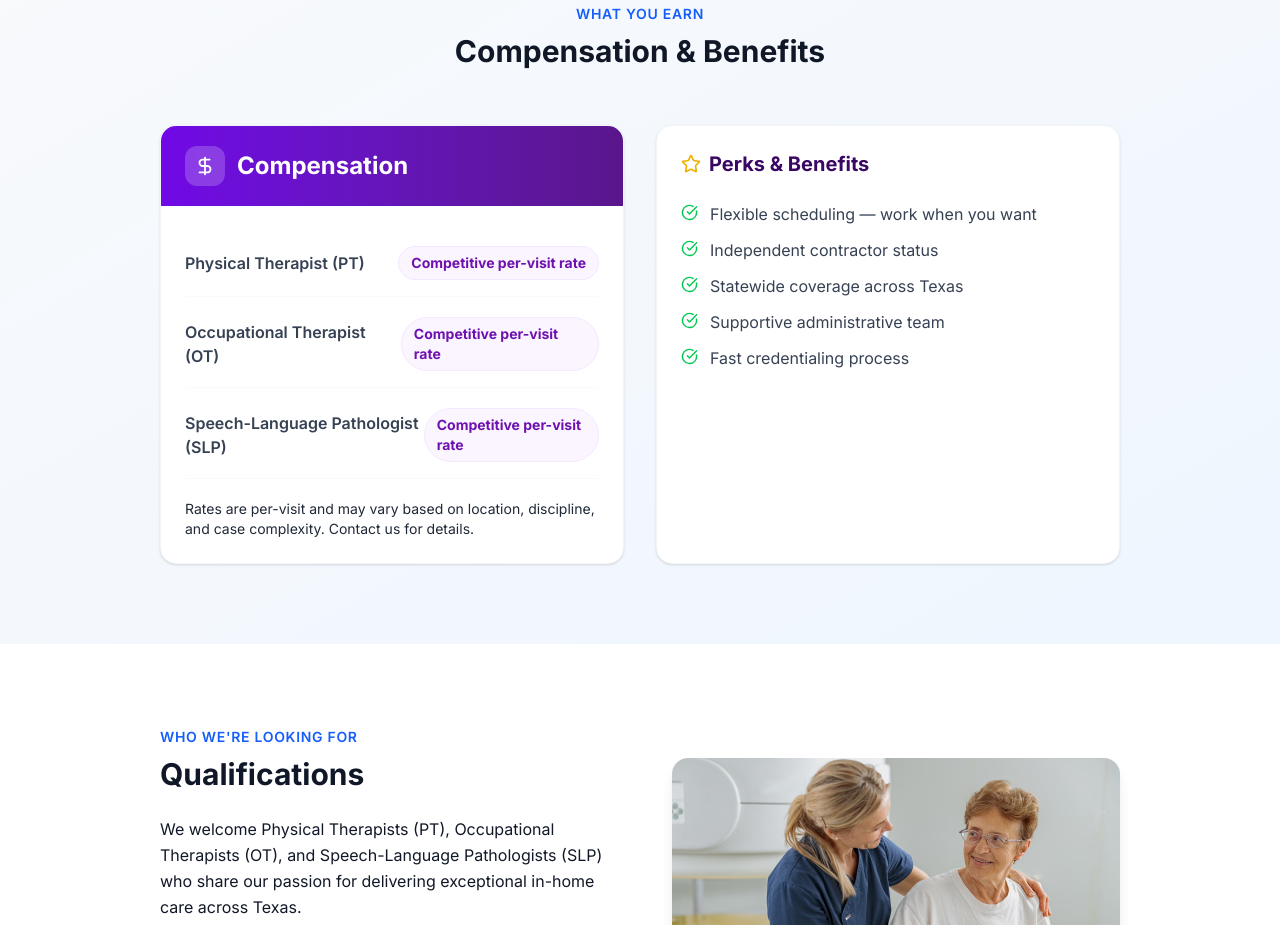
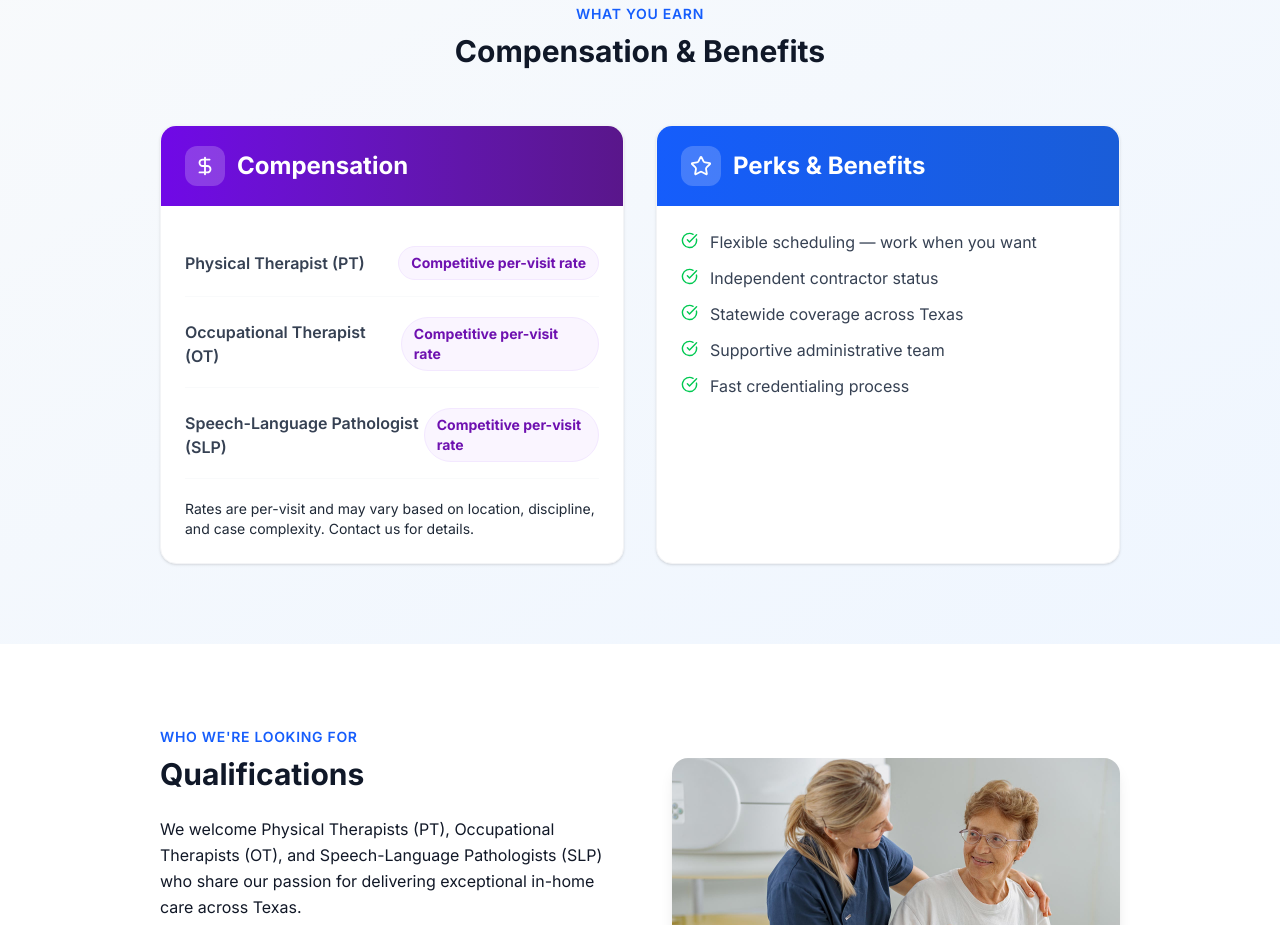
Before and after one commit to hyfydesigns/neptuneTherapy, a React (Vite) app in the folder client/: page /careers in a window 1280 px wide. Shown: the part 1260-2185 px from the top of the page. Built offline with nearby package versions, Linux system fonts and the light colour scheme; no server answers.

Commit message:
Add blue gradient header to Perks & Benefits card
Matches the layout style of the Compensation card.

Co-Authored-By: Claude Sonnet 4.6 <noreply@anthropic.com>

```diff
--- a/client/src/pages/CareersPage.jsx
+++ b/client/src/pages/CareersPage.jsx
@@ -123,12 +123,14 @@ export default function CareersPage() {
 
             {/* Perks card */}
             <Animate type="fade-right">
-              <div className="bg-white rounded-2xl border border-gray-100 shadow-sm p-6 h-full">
-                <div className="flex items-center gap-2 mb-6">
-                  <Star size={20} className="text-yellow-500" />
-                  <h3 className="text-xl card-title">Perks & Benefits</h3>
+              <div className="bg-white rounded-2xl border border-gray-100 shadow-sm overflow-hidden h-full">
+                <div className="bg-gradient-to-r from-blue-600 to-neptune-700 px-6 py-5 flex items-center gap-3">
+                  <div className="w-10 h-10 bg-white/20 rounded-xl flex items-center justify-center">
+                    <Star size={22} className="text-white" />
+                  </div>
+                  <h3 className="text-2xl font-bold text-white">Perks & Benefits</h3>
                 </div>
-                <ul className="space-y-3">
+                <ul className="space-y-3 px-6 py-6">
                   {(employment.perks || []).map((perk, i) => (
                     <li key={i} className="flex items-start gap-3">
                       <CheckCircle size={17} className="text-green-500 mt-0.5 shrink-0" />
```
